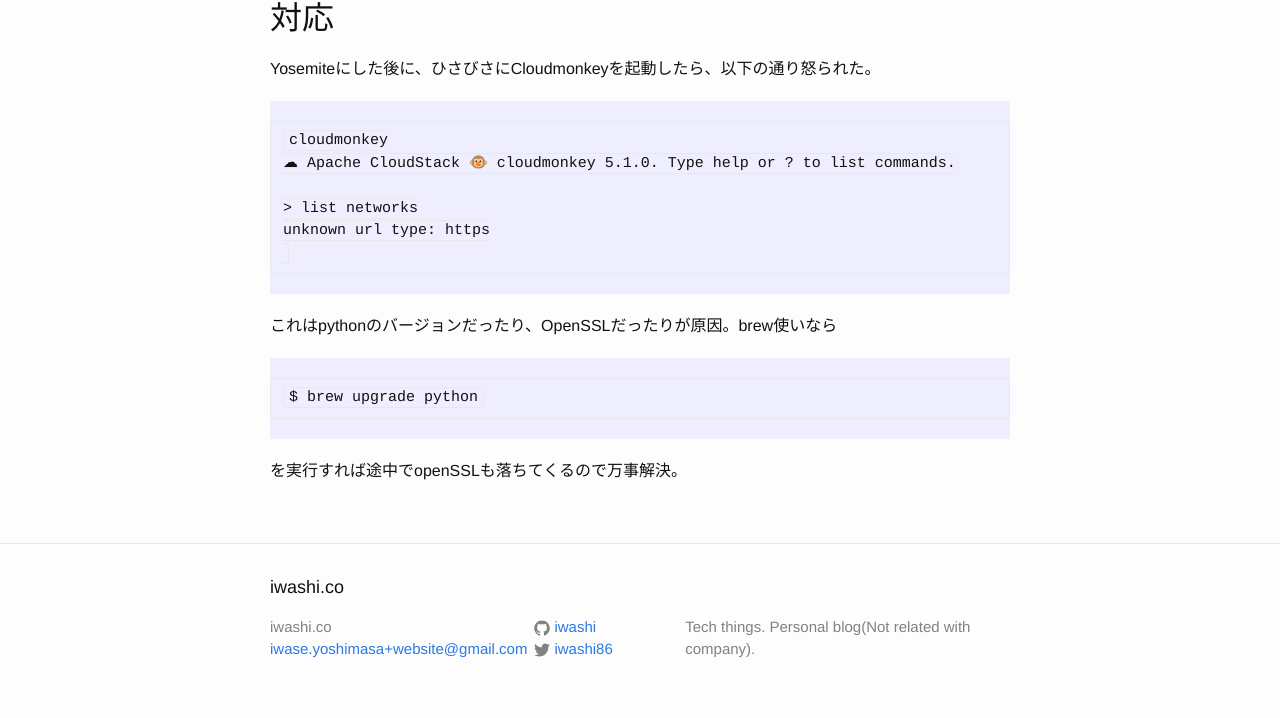
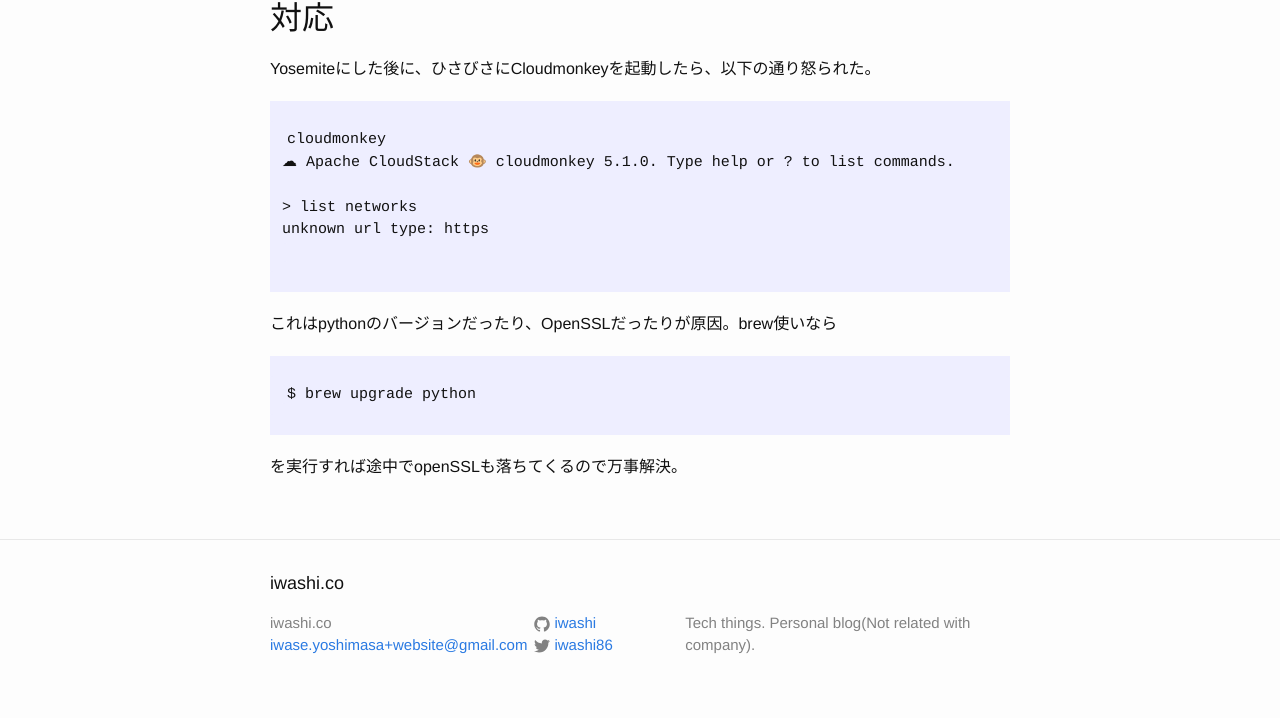
Before and after one commit to iwashi/iwashi.github.io, a Jekyll site: the page built from _posts/2015-08-26-cloudmonkey-unknonw-url-type-https.md, in a window 1280 px wide. Shown: the part 296-1014 px from the top of the page. Built offline with Jekyll 4.4.1, drawn with Linux system fonts in a browser that asks for light colours.

Commit message:
for simple view

```diff
--- a/_sass/_base.scss
+++ b/_sass/_base.scss
@@ -130,7 +130,6 @@ blockquote {
 pre,
 code {
     font-size: 15px;
-    border: 1px solid $grey-color-light;
     border-radius: 3px;
     background-color: #eef;
 }
```
